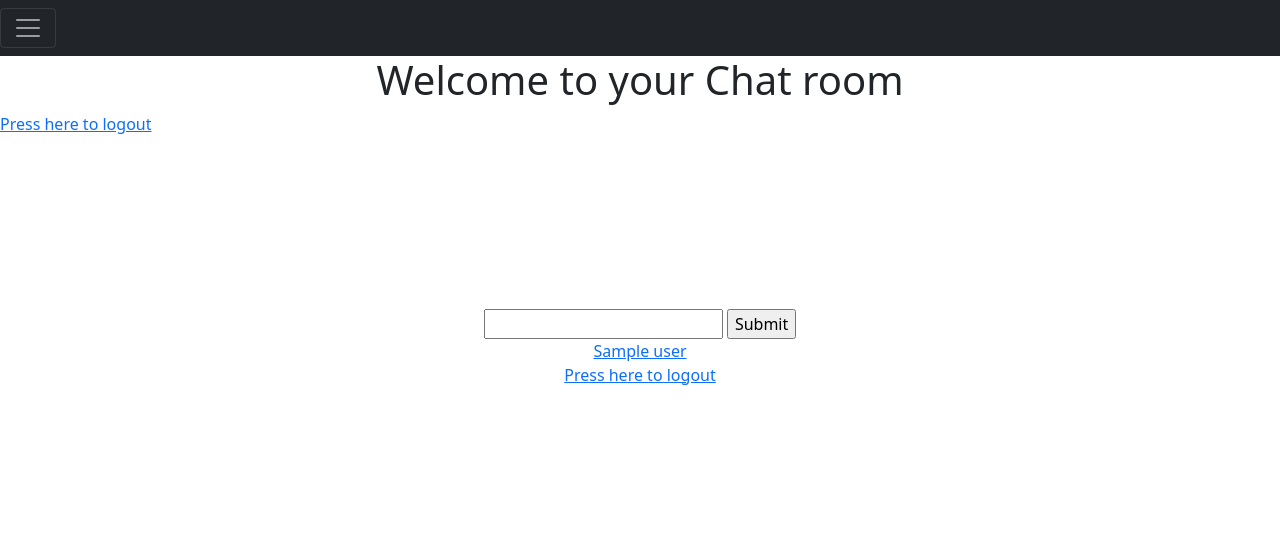
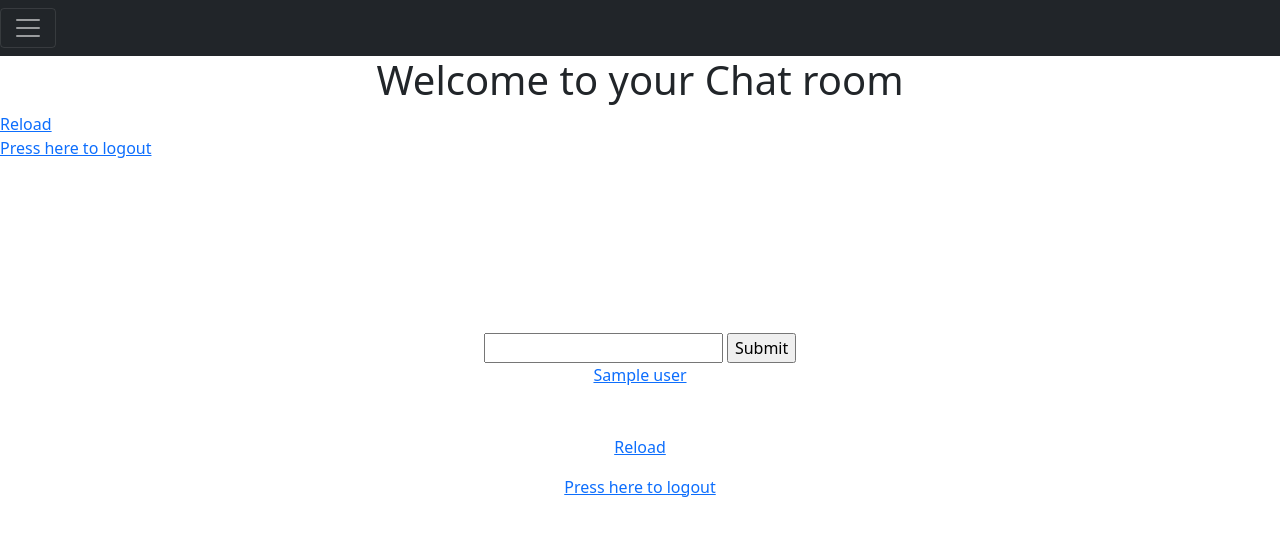
Before and after one commit to Aaryan-47/Chat-App, a Flask app: template templates/dashboard.html in a window 1280 px wide. Shown: the top 536 px of the page. Run offline with Flask 2, Linux system fonts and the light colour scheme; the template is opened without the code that fills it: most values are stand-ins (such as "Sample title", 1, 10 or a date in 2020); form fields are guessed from the names that the template uses.

Commit message:
added reload to dashboard

```diff
--- a/app.py
+++ b/app.py
@@ -158,8 +158,6 @@ def dashboard():
                    previousChatList.append(i.decode('UTF-8'))
         flag = 0
         return render_template('dashboard.html', form=form, previousChatList=previousChatList, flag=flag)
-        return render_template('chat.html', user=session['user'])
-        return render_template('dashboard.html', form=form)
     return redirect(url_for('login'))
 
 
@@ -210,7 +208,7 @@ def post():
     user = session.get('user', 'anonymous')
     # now = datetime.datetime.now().replace(microsecond=0).time()
     # dateToday= datetime.date.today().strftime('%d-%m-%Y')
-    dateTimeNow = datetime.datetime.today().strftime("%d-%m-%Y %H:%M %p")
+    dateTimeNow = datetime.datetime.today().strftime("%d-%m-%Y %I:%M %p")
     # .isoformat()
     # dateToday.strftime('%d-%m-%Y')
     # dateToday= dateToday[::-1]
--- a/templates/dashboard.html
+++ b/templates/dashboard.html
@@ -6,6 +6,8 @@
 
 {% block body %}
      <center><h1>Welcome to your Chat room</h1></center>
+     <a href="{{ url_for('dashboard') }}">Reload</a>
+     <br>
      <a href="{{ url_for('logout') }}">Press here to logout</a>
      <div class="forBody1">
           <div class="forBody">
@@ -46,6 +48,12 @@
      {% endif %}
 
      {% endif %}
+
+     <br>
+     <br>
+     <a href="{{ url_for('dashboard') }}">Reload</a>
+     <p></p>
+     <p></p>
     <a href="{{ url_for('logout') }}">Press here to logout</a>
      </div>
 {% endblock body %}
```
